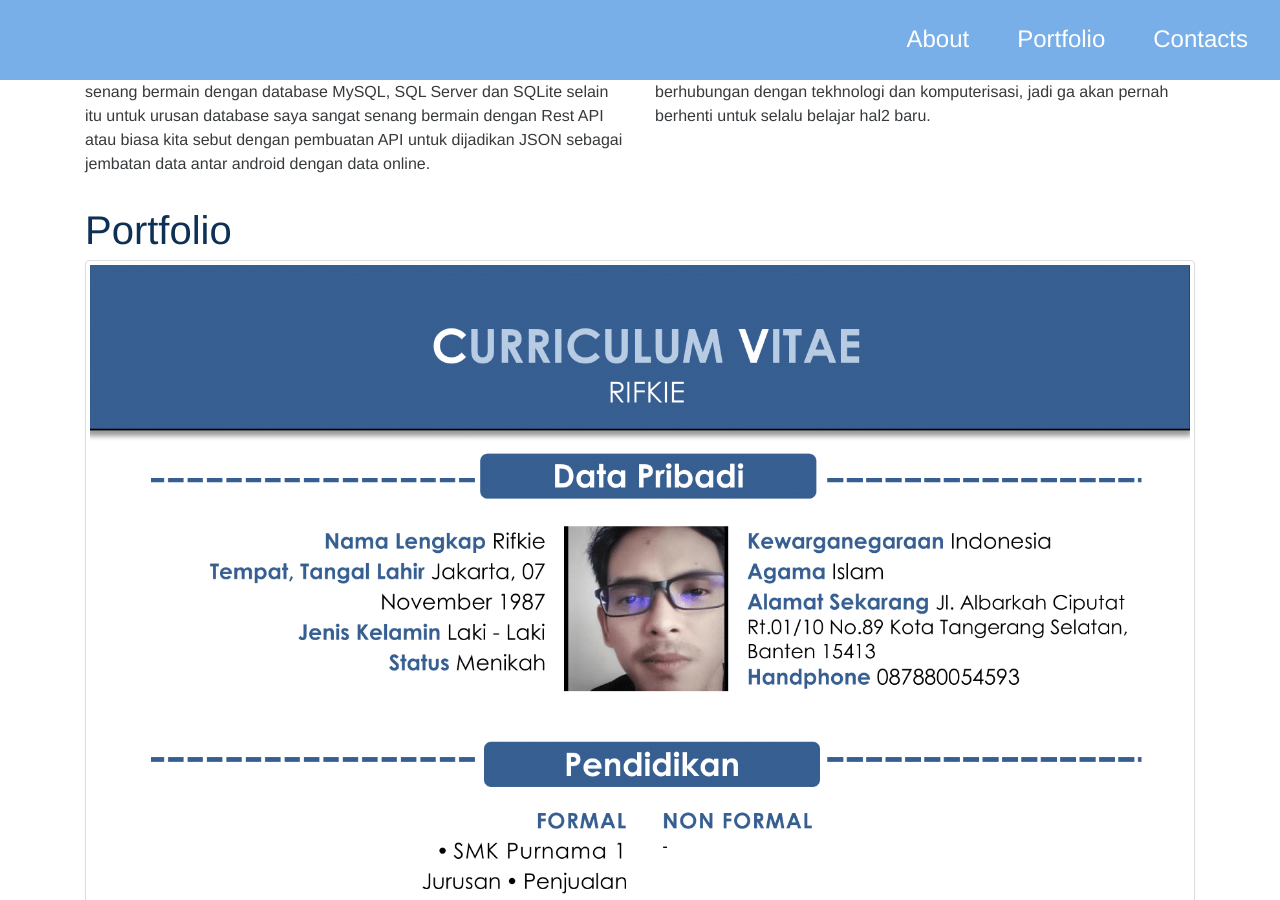
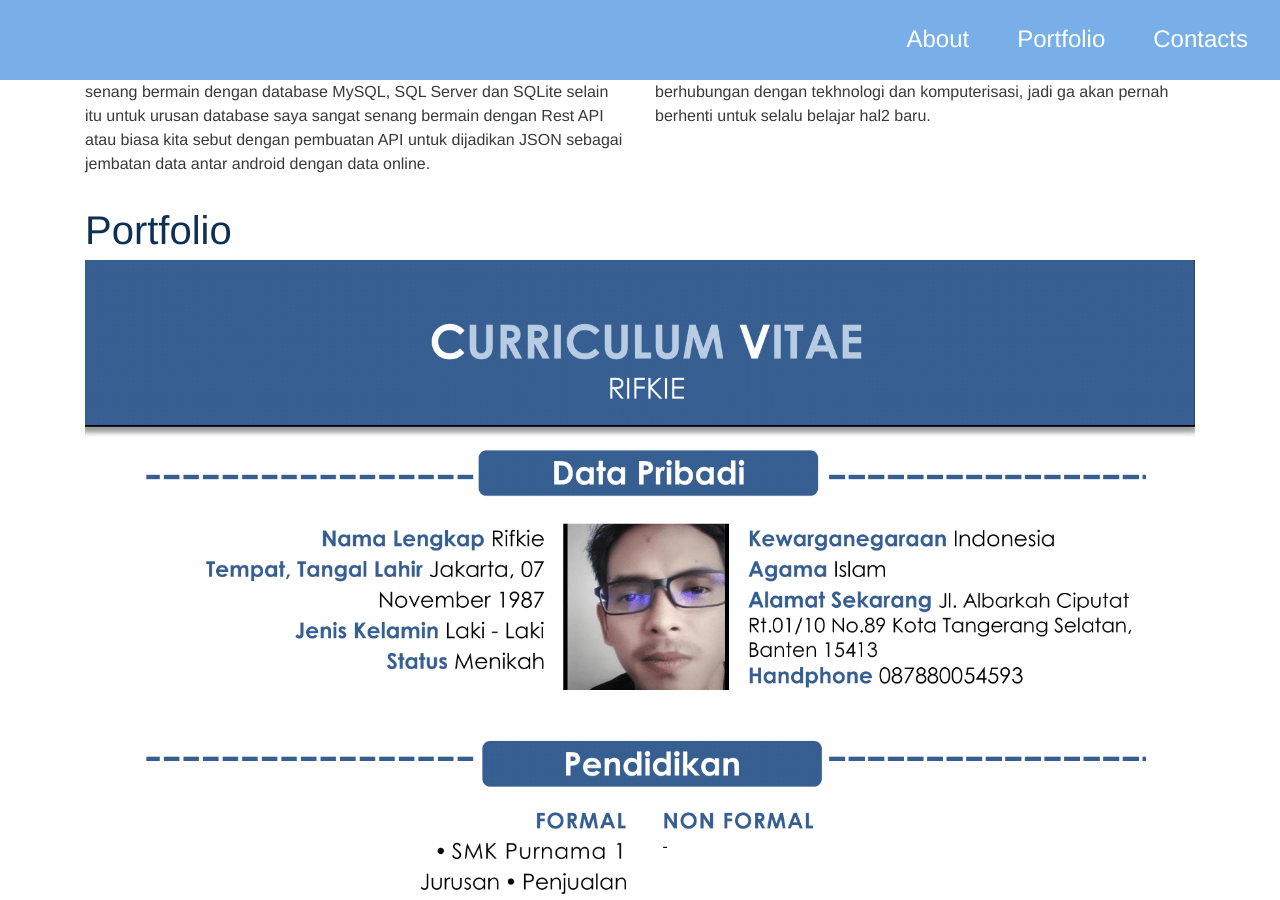
Before and after one commit to vickyKDV/vickyKDV.github.io, a Jekyll site: the page built from index.html, in a window 1280 px wide and 900 px high, scrolled down 476 px. Built offline with Jekyll 4.4.1, drawn with Linux system fonts in a browser that asks for light colours; nearby versions of some CDN libraries.

Commit message:
Update instagram.html

```diff
--- a/_includes/instagram.html
+++ b/_includes/instagram.html
@@ -4,15 +4,15 @@
             <h1>Portfolio</h1>
         </div>
         <div class="col-md-12">
-                <col-md-12>
-                <img src="./web-dist/images/portofolio.png" class="img-thumbnail" alt="{{ site.brand }}">
+                <!-- <col-md-12> -->
+                <img src="./web-dist/images/portofolio.png" class="img-fluid" alt="Responsive image">
                 <!-- <h1 class="container-top-name">
                     {{ site.brand }}
                 </h1>
                 <h2 class="container-top-headline">
                     {{ site.headline }}
                 </h2> -->
-            </col-md-12>
+            <!-- </col-md-12> -->
             <!-- <script src="https://snapwidget.com/js/snapwidget.js"></script>
             <iframe src="https://snapwidget.com/embed/{{ site.snapwidget }}" class="snapwidget-widget" allowTransparency="true"
                     frameborder="0" scrolling="no" style="border:none; overflow:hidden; width:100%; ">
```
